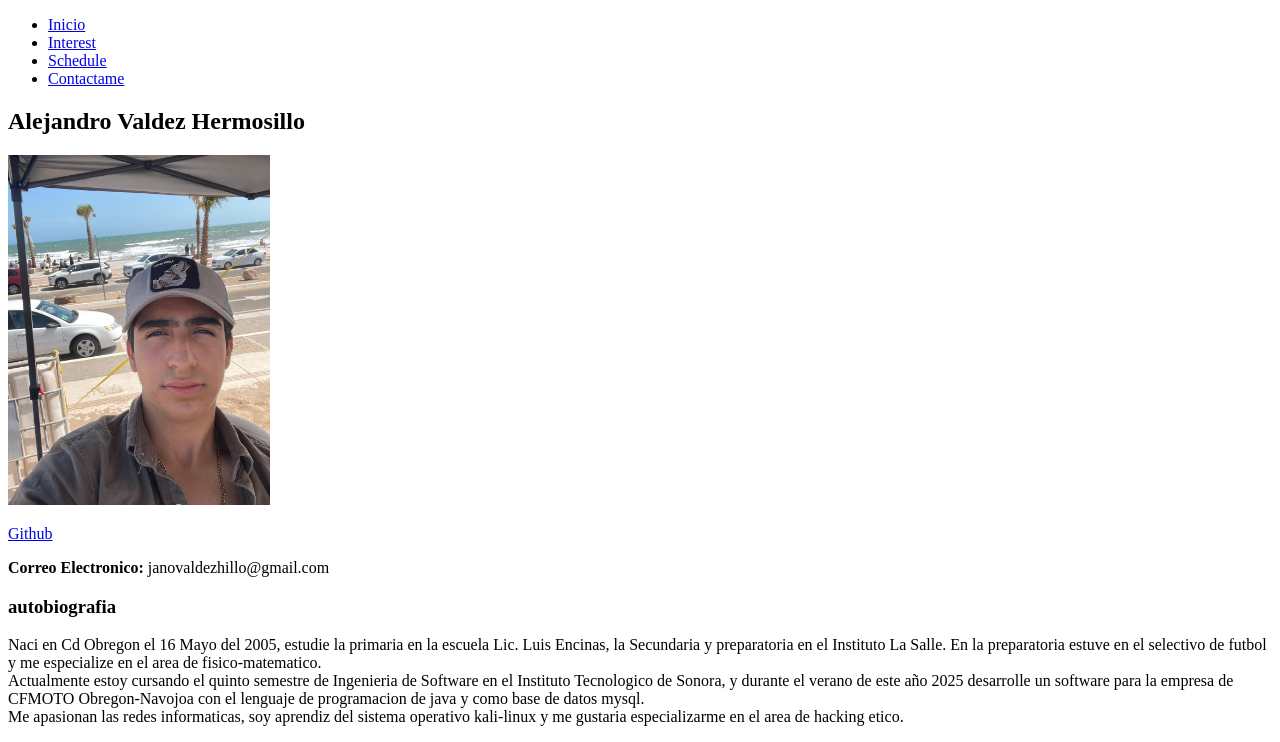
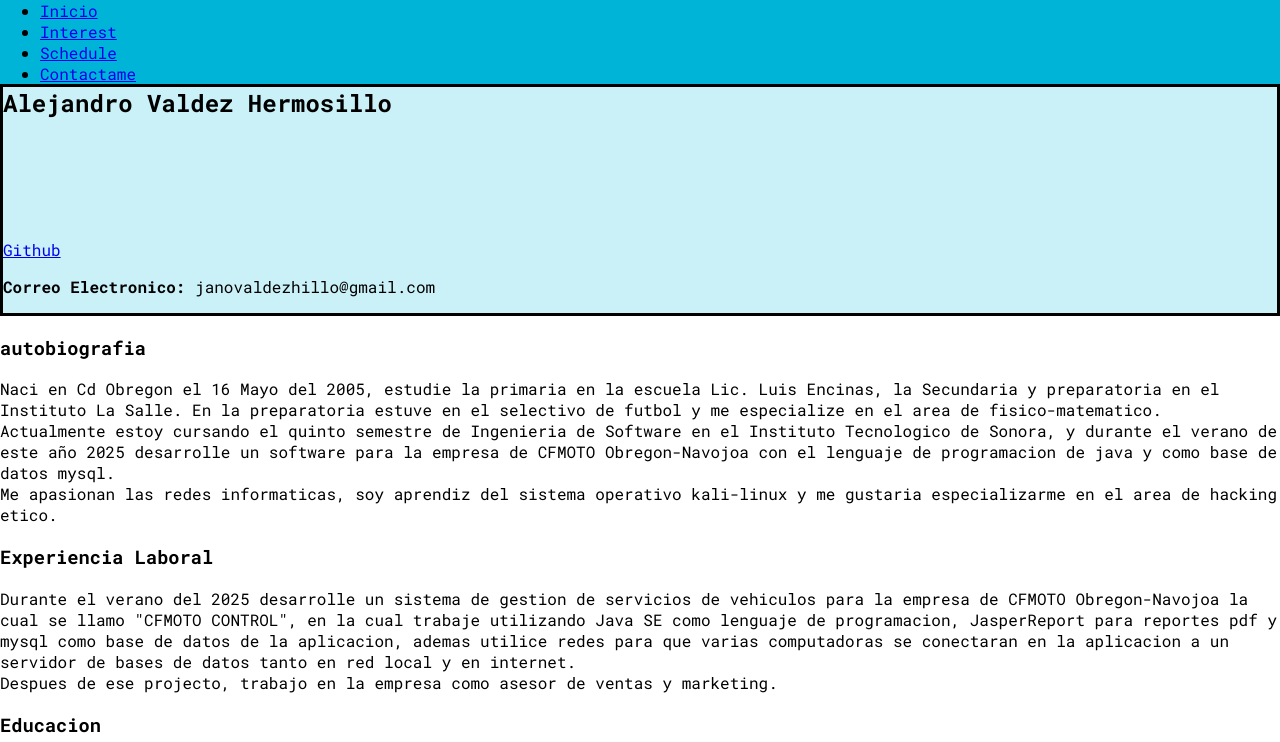
Before and after one commit to janotheboss75/curriculum_ValdezAlejandro, a plain HTML site: page index.html in a window 1280 px wide. Shown: the top 742 px of the page. Drawn offline with Linux system fonts and the light colour scheme.

Commit message:
le agregue css

```diff
--- a/index.html
+++ b/index.html
@@ -3,27 +3,28 @@
 <head>
     <meta charset="UTF-8">
     <meta name="viewport" content="width=device-width, initial-scale=1.0">
+    <link rel="stylesheet" href="styles.css">
+    <link rel="preconnect" href="https://fonts.googleapis.com">
+    <link rel="preconnect" href="https://fonts.gstatic.com" crossorigin>
+    <link href="https://fonts.googleapis.com/css2?family=Roboto+Mono:ital,wght@0,100..700;1,100..700&display=swap" rel="stylesheet">
     <title>Curriculum Vitae</title>
 </head>
 <body>
-    <header>
-
-        <nav>
-            <ul>
+    <header class="header">
+        <nav class="header">
+            <ul class="header">
                 <li><a href="index.html">Inicio</a></li>
                 <li><a href="interest.html">Interest</a></li>
                 <li><a href="schedule.html">Schedule</a></li>
                 <li><a href="contacto.html">Contactame</a></li>
             </ul>
         </nav>
-
     </header>
 
     <main>
-
         <section id="Informacion-Personal" name="Informacion-Personal">
             <h2>Alejandro Valdez Hermosillo</h2>
-            <img src="img/foto.jpeg" alt="" height="350">
+            <img id="foto" img/foto.jpeg" alt="" height="350">
             <p><a href="https://github.com/janotheboss75">Github</a></p>
             <p><b>Correo Electronico:</b> janovaldezhillo@gmail.com</p>
         </section>
--- /dev/null
+++ b/styles.css
@@ -0,0 +1,22 @@
+body{
+    margin: 0;
+    font-family: 'Roboto Mono';
+}
+
+.header{
+    margin: 0;
+    background-color: #00b4d8;
+}
+
+h2{
+    margin: 0;
+}
+
+#foto{
+    height: 100px;
+}
+
+#Informacion-Personal{
+    background-color: #caf0f8;
+    border-style: solid;
+}
```
